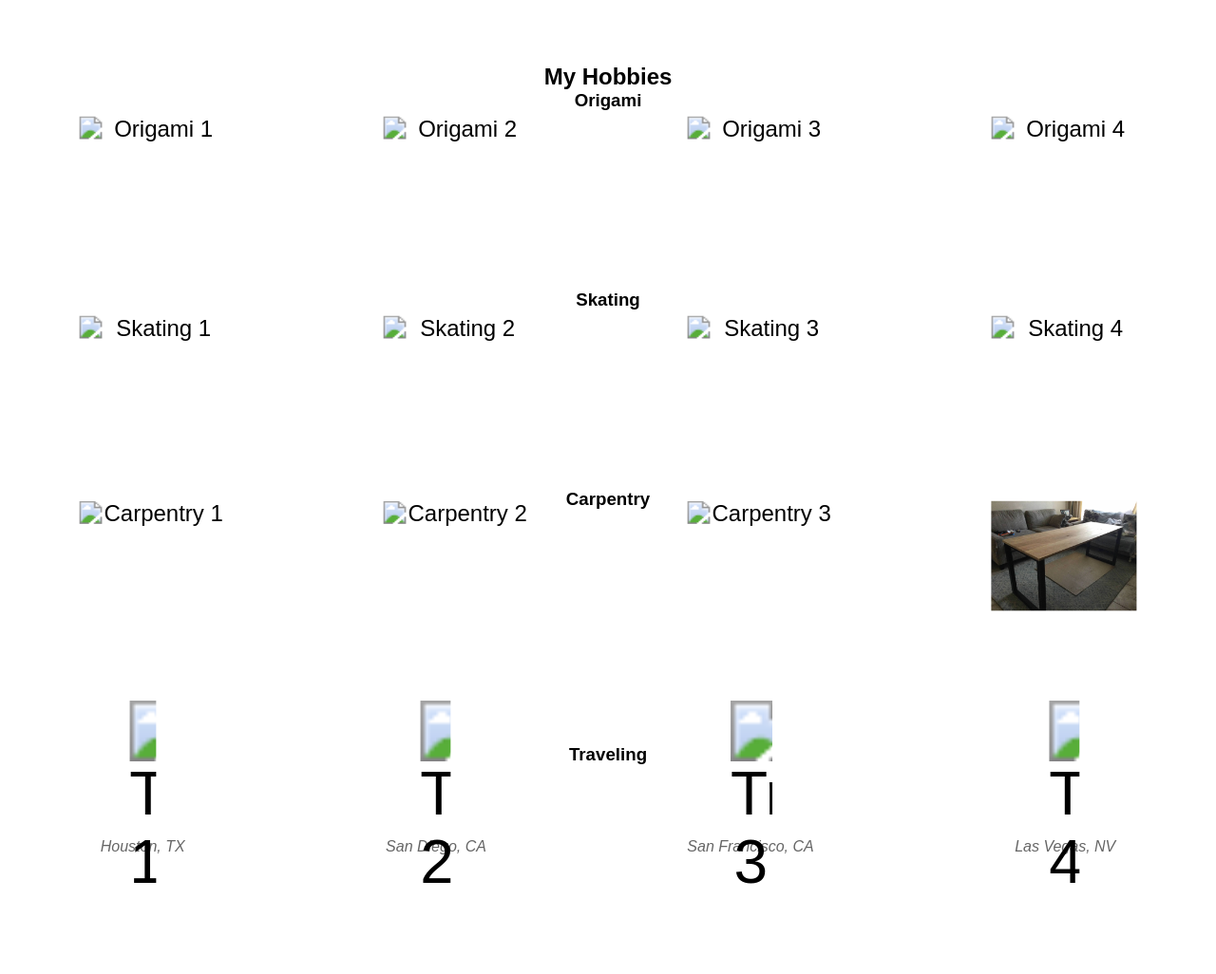
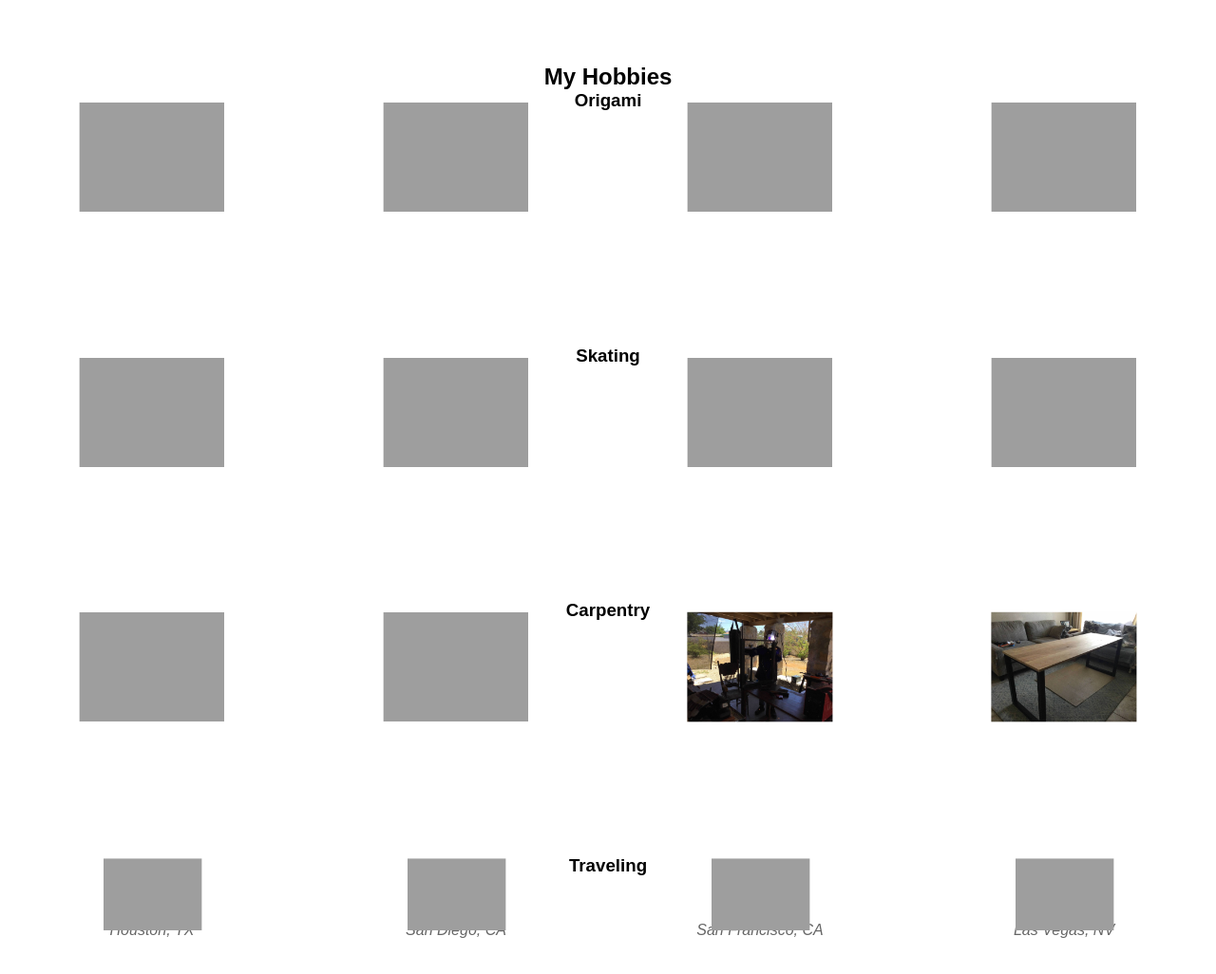
Before and after one commit to irvinggv/page, a plain HTML site: page projects.html in a window 1280 px wide. Shown: the part 120-1146 px from the top of the page at 95% size. Drawn offline with Linux system fonts and the light colour scheme; the site is published under a folder, as on GitHub Pages, so addresses that start at the root find nothing.

Commit message:
Update projects.html
Removed "/" before "images" to fix website pictures

```diff
--- a/projects.html
+++ b/projects.html
@@ -27,27 +27,27 @@
         <div class="hobby-row">
             <h3>Origami</h3>
             <div class="hobby-images">
-                <img src="/images/origami1.jpg" alt="Origami 1">
-                <img src="/images/origami2.jpg" alt="Origami 2">
-                <img src="/images/origami3.jpg" alt="Origami 3">
-                <img src="/images/origami4.jpg" alt="Origami 4">
+                <img src="images/origami1.jpg" alt="Origami 1">
+                <img src="images/origami2.jpg" alt="Origami 2">
+                <img src="images/origami3.jpg" alt="Origami 3">
+                <img src="images/origami4.jpg" alt="Origami 4">
             </div>
         </div>
         <div class="hobby-row">
             <h3>Skating</h3>
             <div class="hobby-images">
-                <img src="/images/skating1.jpg" alt="Skating 1">
-                <img src="/images/skating2.jpg" alt="Skating 2">
-                <img src="/images/skating3.jpg" alt="Skating 3">
-                <img src="/images/skating4.jpg" alt="Skating 4">
+                <img src="images/skating1.jpg" alt="Skating 1">
+                <img src="images/skating2.jpg" alt="Skating 2">
+                <img src="images/skating3.jpg" alt="Skating 3">
+                <img src="images/skating4.jpg" alt="Skating 4">
             </div>
         </div>
         <div class="hobby-row">
             <h3>Carpentry</h3>
             <div class="hobby-images">
-                <img src="/images/carpentry1.jpeg" alt="Carpentry 1">
-                <img src="/images/carpentry2.jpeg" alt="Carpentry 2">
-                <img src="/images/carpentry3.jpeg" alt="Carpentry 3">
+                <img src="images/carpentry1.jpeg" alt="Carpentry 1">
+                <img src="images/carpentry2.jpeg" alt="Carpentry 2">
+                <img src="images/carpentry3.jpeg" alt="Carpentry 3">
                 <img src="images/carpentry4.jpeg" alt="Carpentry 4">
             </div>
         </div>
@@ -55,19 +55,19 @@
             <h3>Traveling</h3>
             <div class="hobby-images">
                 <figure>
-                    <img src="/images/travel1.jpeg" alt="Travel 1">
+                    <img src="images/travel1.jpeg" alt="Travel 1">
                     <figcaption>Houston, TX</figcaption>
                 </figure>
                 <figure>
-                    <img src="/images/travel2.jpeg" alt="Travel 2">
+                    <img src="images/travel2.jpeg" alt="Travel 2">
                     <figcaption>San Diego, CA</figcaption>
                 </figure>
                 <figure>
-                    <img src="/images/travel3.jfif" alt="Travel 3">
+                    <img src="images/travel3.jfif" alt="Travel 3">
                     <figcaption>San Francisco, CA</figcaption>
                 </figure>
                 <figure>
-                    <img src="/images/travel4.jpeg" alt="Travel 4">
+                    <img src="images/travel4.jpeg" alt="Travel 4">
                     <figcaption>Las Vegas, NV</figcaption>
                 </figure>
             </div>
```
